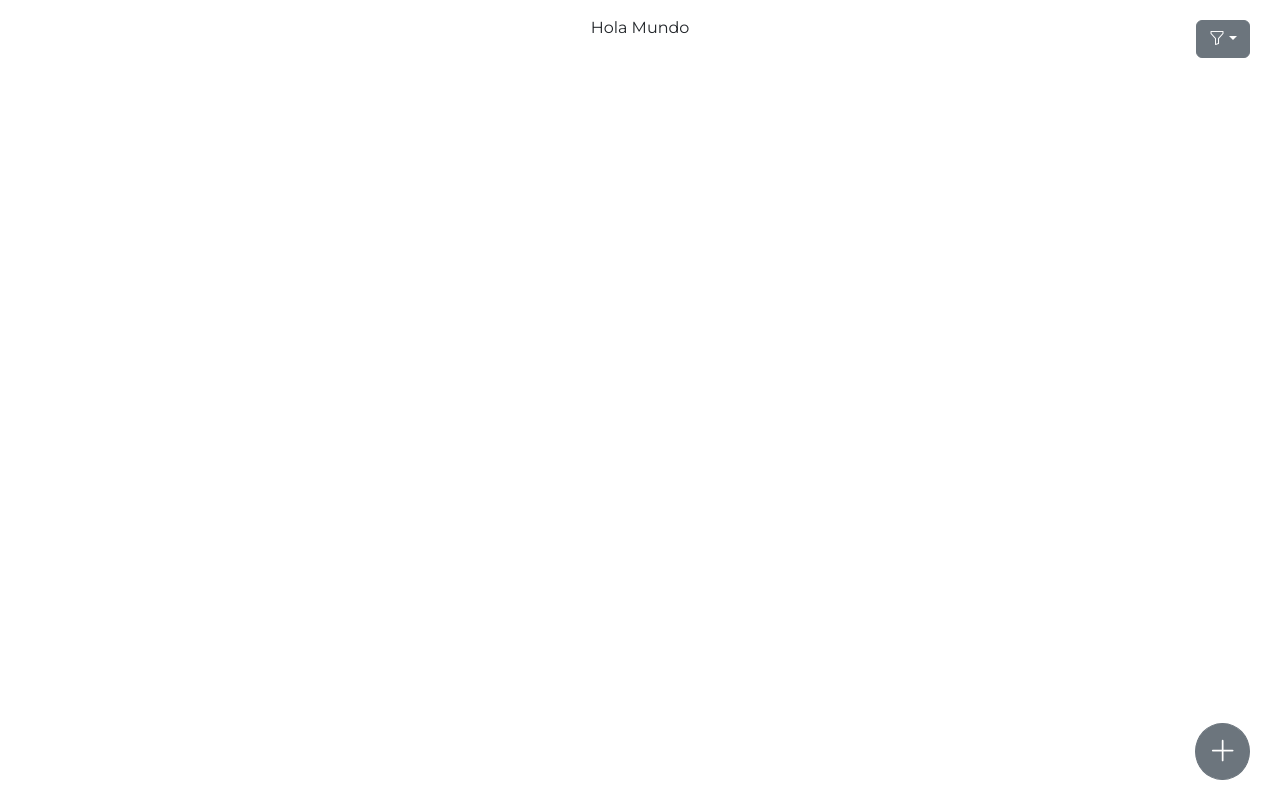
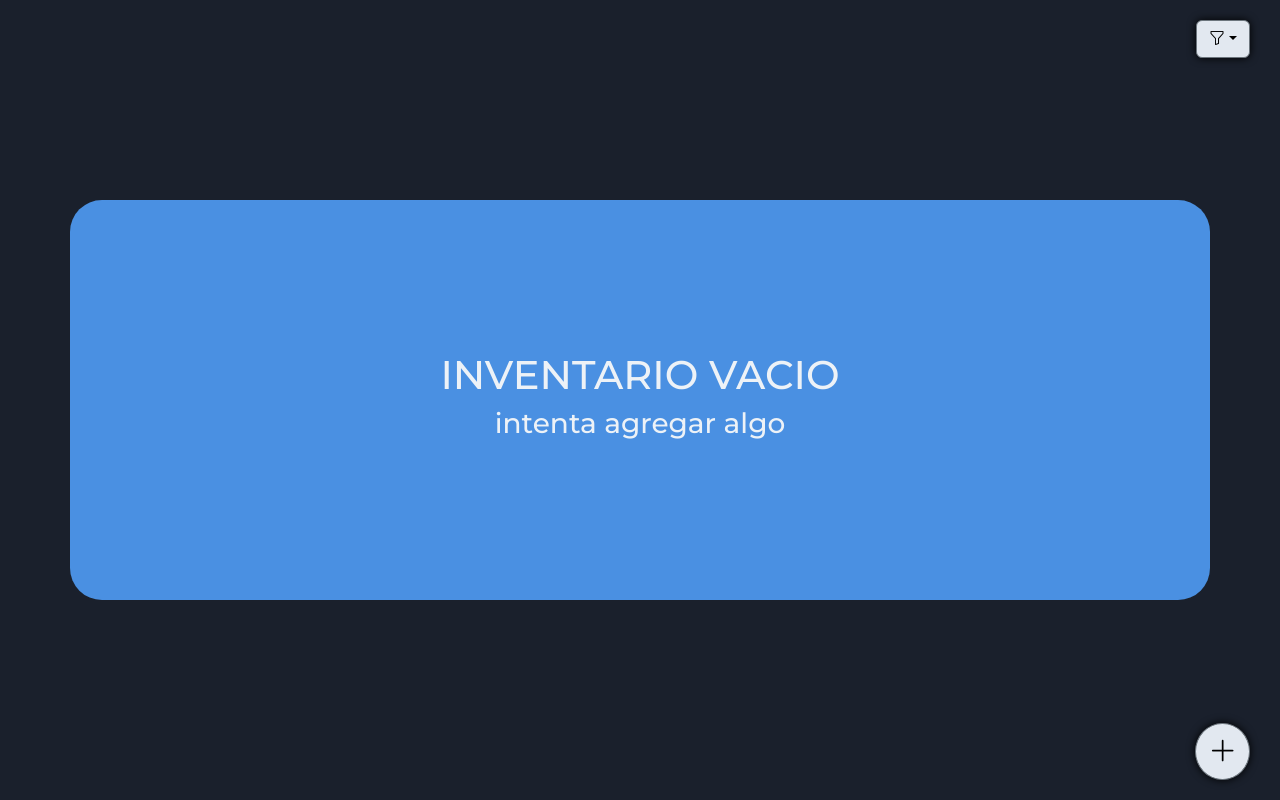
Before and after one commit to PabloQuerales/inventario-despensa, a React (Vite) app: page / in a window 1280 px wide. Built offline with nearby package versions, Linux system fonts and the light colour scheme.

Commit message:
se agregaron coleores a la app y key dinámicas

```diff
--- a/src/components/Dropdown.jsx
+++ b/src/components/Dropdown.jsx
@@ -3,8 +3,8 @@ import "./Dropdown.css";
 export default function Dropdown() {
 	return (
 		<div className="dropdown">
-			<button className="btn btn-secondary dropdown-toggle" type="button" data-bs-toggle="dropdown" aria-expanded="false">
-				<i className="bi bi-funnel"></i>
+			<button className="btn btn-secondary dropdown-toggle btn-modal" type="button" data-bs-toggle="dropdown" aria-expanded="false">
+				<i className="bi bi-funnel "></i>
 			</button>
 			<ul className="dropdown-menu">
 				<li>
--- a/src/components/Modal.jsx
+++ b/src/components/Modal.jsx
@@ -4,7 +4,8 @@ export default function Modal(props) {
 	const [inputValue, setInputValue] = useState({
 		articulo: "",
 		cant: 0,
-		type: ""
+		type: "",
+		id: ""
 	});
 
 	const addItem = () => {
@@ -12,7 +13,8 @@ export default function Modal(props) {
 		setInputValue({
 			articulo: "",
 			cant: 0,
-			type: ""
+			type: "",
+			id: ""
 		});
 	};
 	const handleChange = (e) => {
@@ -22,10 +24,9 @@ export default function Modal(props) {
 
 	return (
 		<>
-			<button type="button" className="add-item btn btn-secondary" data-bs-toggle="modal" data-bs-target="#exampleModal">
+			<button type="button" className="add-item btn btn-secondary btn-modal" data-bs-toggle="modal" data-bs-target="#exampleModal">
 				<i className="bi bi-plus-lg"></i>
 			</button>
-
 			<div className="modal fade" id="exampleModal" tabIndex="-1" aria-labelledby="exampleModalLabel" aria-hidden="true">
 				<div className="modal-dialog">
 					<div className="modal-content">
--- a/src/index.css
+++ b/src/index.css
@@ -1,3 +1,8 @@
 * {
 	font-family: "Montserrat", serif;
 }
+body {
+	background-color: #1a202c;
+	color: #edf2f7;
+	height: 100vh;
+}
--- a/src/view/Container.css
+++ b/src/view/Container.css
@@ -5,3 +5,27 @@
 	border-radius: 50%;
 	font-size: 1.8rem;
 }
+.emty {
+	background-color: #4a90e2;
+	height: 50vh;
+	border-radius: 2rem;
+}
+.container {
+	height: 100vh;
+}
+.btn-modal {
+	box-shadow: 0px 0px 8px 0px black;
+	background-color: #e2e8f0;
+	color: black;
+}
+.card {
+	background-color: #4a90e2;
+	color: #e2e8f0;
+}
+.card button {
+	background-color: #1a202c;
+	color: #e2e8f0;
+}
+.modal-title {
+	color: black;
+}
--- a/src/view/Container.jsx
+++ b/src/view/Container.jsx
@@ -1,4 +1,4 @@
-import { useState, useEffect } from "react";
+import { useState } from "react";
 import Card from "../components/Cards";
 import "./Container.css";
 import Dropdown from "../components/Dropdown";
@@ -6,16 +6,22 @@ import Modal from "../components/Modal";
 
 export default function Container() {
 	const [list, setList] = useState([]);
+	const [randomId] = useState(Math.floor(Math.random() * 9999));
 
 	return (
-		<div className="container mt-3">
+		<div className="container d-flex flex-column justify-content-center">
 			<Dropdown />
 			<div className="row justify-content-center">
-				{list.length > 0
-					? list.map((element) => {
-							return <Card articulo={element.articulo} cant={element.cant} setList={setList} type={element.type} />;
-					  })
-					: "Hola Mundo"}
+				{list.length > 0 ? (
+					list.map((element) => {
+						return <Card articulo={element.articulo} cant={element.cant} setList={setList} type={element.type} key={randomId} />;
+					})
+				) : (
+					<div className="d-flex emty text-center flex-column justify-content-center">
+						<h1>INVENTARIO VACIO</h1>
+						<h3>intenta agregar algo</h3>
+					</div>
+				)}
 			</div>
 			<Modal setList={setList} list={list} />
 		</div>
```
